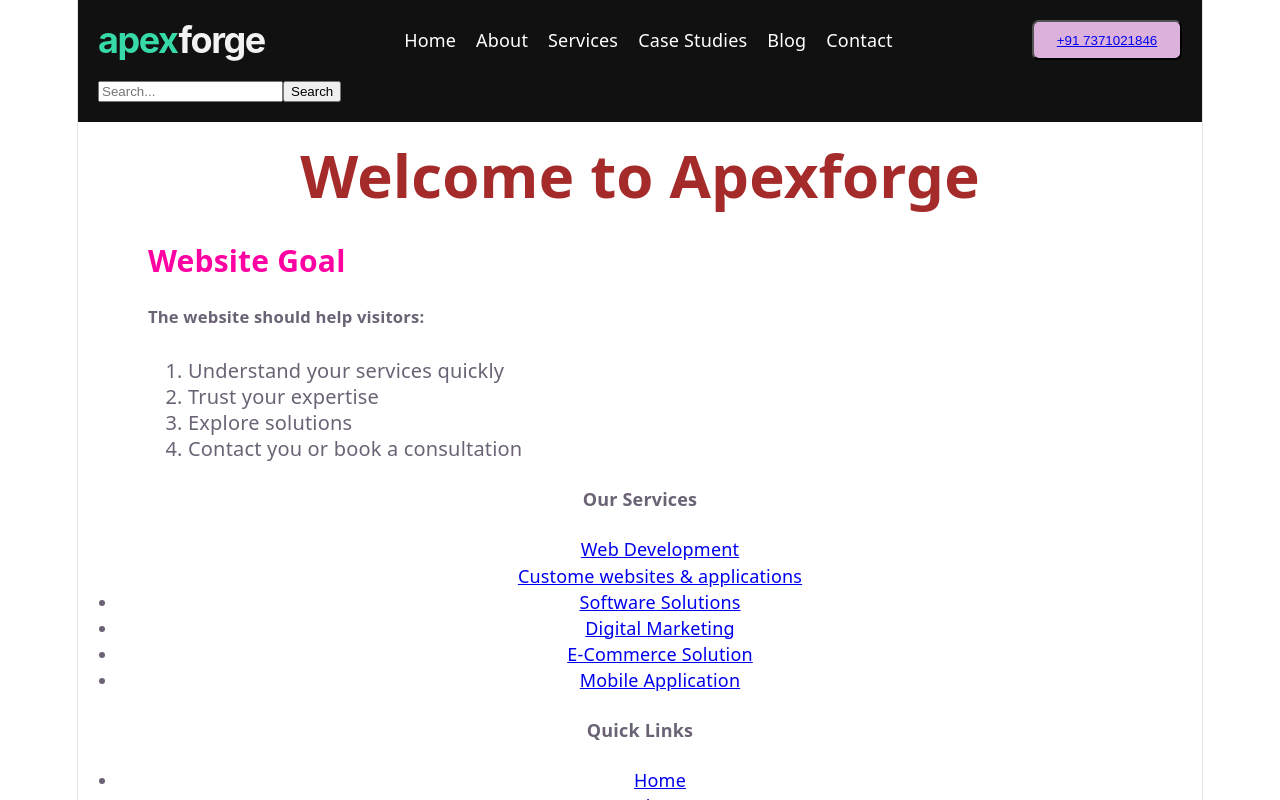
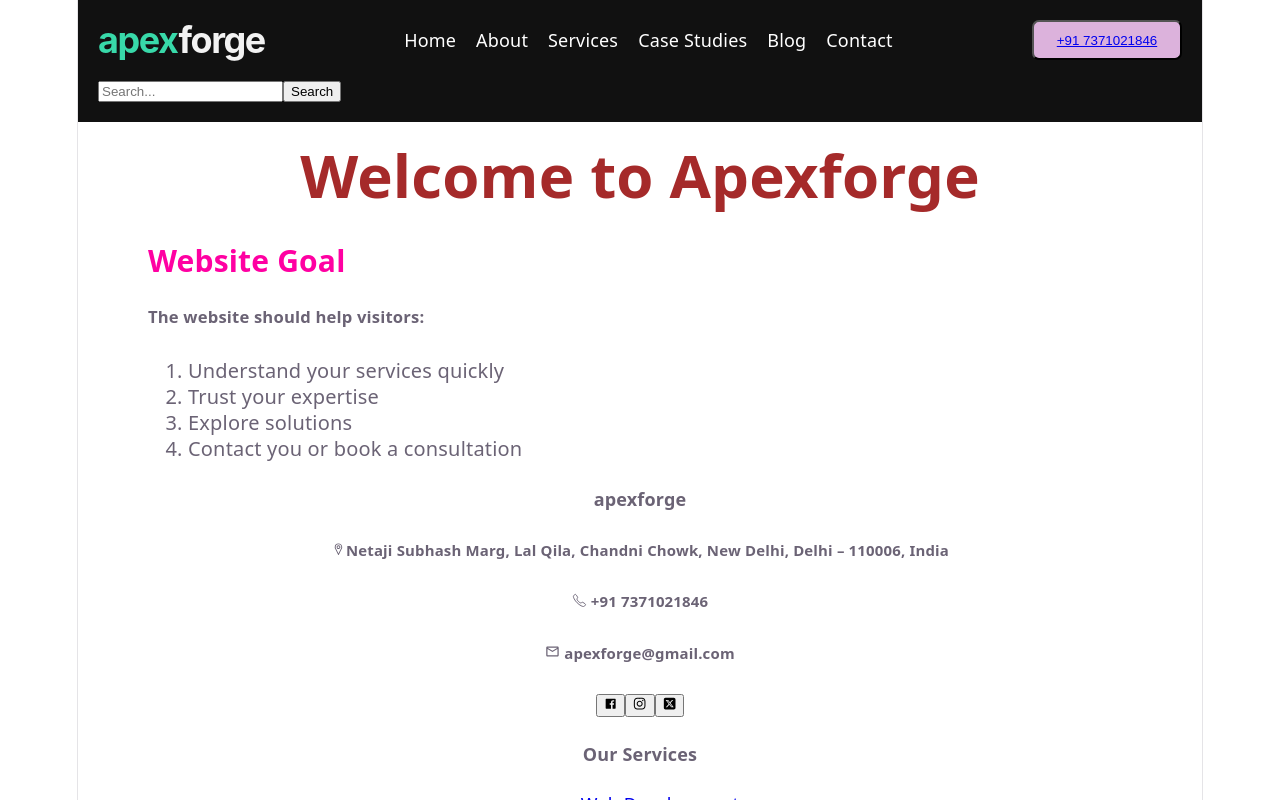
Before and after one commit to ApexForge-hub/AF_Core, a React (Vite) app: page / in a window 1280 px wide. Shown: the top 800 px of the page. Built offline with nearby package versions, Linux system fonts and the light colour scheme.

Commit message:
I am try to add some information about company

```diff
--- a/package.json
+++ b/package.json
@@ -12,6 +12,7 @@
   "dependencies": {
     "react": "^19.2.4",
     "react-dom": "^19.2.4",
+    "react-icons": "^5.6.0",
     "react-router-dom": "^7.14.1",
     "swiper": "^12.1.3"
   },
--- a/src/HomePage.jsx
+++ b/src/HomePage.jsx
@@ -1,6 +1,12 @@
 import "./HomePage.css";
 import { Link } from "react-router-dom";
 import Home from "./componenet/Home";
+import { VscLocation } from "react-icons/vsc";
+import { IoCallOutline } from "react-icons/io5";
+import { MdOutlineMail } from "react-icons/md";
+import { BiLogoFacebookSquare } from "react-icons/bi";
+import { FaInstagram } from "react-icons/fa";
+import { FaSquareXTwitter } from "react-icons/fa6";
 
 function HomePage() {
   return (
@@ -43,7 +49,16 @@ function HomePage() {
 
       <footer className="footer">
         <div>
-          <div></div>
+          <div className="footerAddress">
+            <h4>apexforge</h4>
+            <h5><span><VscLocation /></span>Netaji Subhash Marg, Lal Qila, Chandni Chowk, New Delhi, Delhi – 110006, India</h5>
+            <h5><IoCallOutline/> +91 7371021846</h5>
+            <h5><MdOutlineMail/> apexforge@gmail.com</h5>
+            <button><BiLogoFacebookSquare /></button>
+            <button><FaInstagram/></button>
+            <button><FaSquareXTwitter/></button>
+
+          </div>
           <div className="footerServices">
             <h4>Our Services</h4>
             <ul>
```
Also changed, not shown: 1 other file (tests, documents, lock files or other folders).
